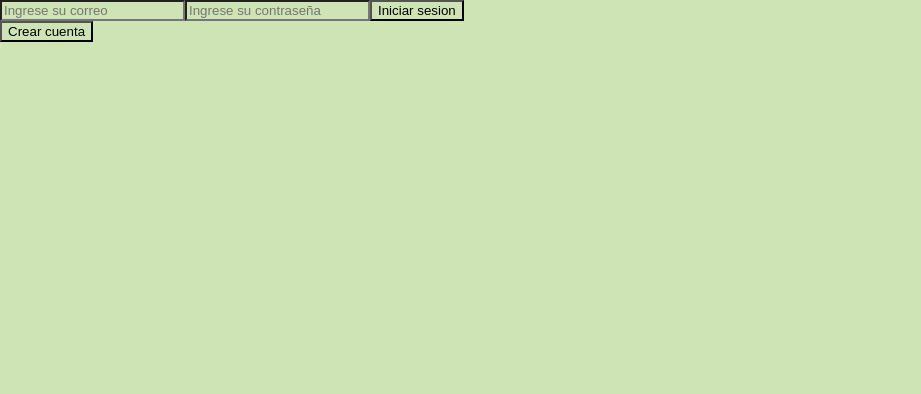
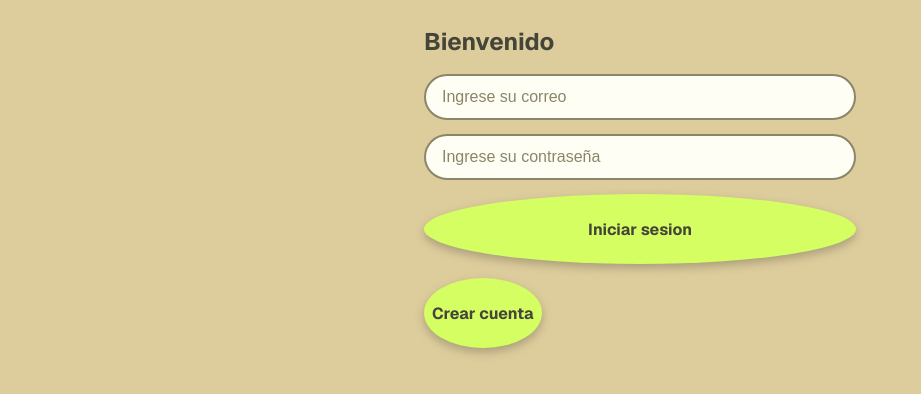
Before and after one commit to PioIX/2026_TPIN2_G05, a Next.js app in the folder frontend/: page / in a window 1280 px wide. Shown: the top 394 px of the page, without its empty margins (0-921 px from the left). Built offline with nearby package versions, Linux system fonts and the light colour scheme.

Commit message:
css y correccion de bugs de ui

```diff
--- a/frontend/src/app/components/Input.js
+++ b/frontend/src/app/components/Input.js
@@ -1,12 +1,19 @@
 
 
-export default function Input({funcion, text, tipo}) {
+export default function Input({funcion, text, tipo, teclado, valor = ""}) {
 
     const update = (event) => {
         funcion(event.target.value)
     }
+
     return(
-        <input type={tipo} onChange={update} placeholder={text}></input>
+        <input
+            type={tipo}
+            onChange={update}
+            onKeyDown={teclado}
+            value={valor}
+            placeholder={text}
+        ></input>
 
     );
 }
--- a/frontend/src/app/globals.css
+++ b/frontend/src/app/globals.css
@@ -1,19 +1,247 @@
+/* ===== Paleta de colores ===== */
+:root {
+  --oscuro: #444439;
+  --medio: #8b8669;
+  --claro: #decd9c;
+  --amarillo: #e5e37d;
+  --verde: #d4fe62;
+}
+
 * {
-  background-color: rgb(206, 228, 181);
-  margin:0;
+  margin: 0;
+  padding: 0;
+  box-sizing: border-box;
 }
-header{
-  background-color: rgb(200, 240, 155);
+
+html,
+body {
+  min-height: 100vh;
+  background-color: var(--claro);
+  color: var(--oscuro);
+  font-family: var(--font-geist-sans), Arial, Helvetica, sans-serif;
+  font-size: 16px;
+  line-height: 1.5;
 }
-.chat{
-  margin-bottom: 10px;
-  margin-left: 30px;
+
+h1, h2, h3, h4 {
+  color: var(--oscuro);
+  font-weight: 700;
+}
+
+p, span, li {
+  color: var(--oscuro);
+}
+
+/* ===== Formularios ===== */
+form,
+.container {
+  display: flex;
+  flex-direction: column;
+  gap: 14px;
+  padding: 24px;
+  max-width: 480px;
+  margin: 0 auto;
+}
+
+input {
+  width: 100%;
+  padding: 12px 16px;
+  border: 2px solid var(--medio);
+  border-radius: 999px;
+  background-color: #fffef5;
+  color: var(--oscuro);
+  font-size: 1rem;
+  outline: none;
+  transition: border-color 0.2s ease, box-shadow 0.2s ease;
+}
+
+input::placeholder {
+  color: var(--medio);
+  opacity: 1;
+}
+
+input:focus {
+  border-color: var(--oscuro);
+  box-shadow: 0 0 0 3px rgba(212, 254, 98, 0.5);
+}
+
+/* ===== Botones circulares con sombra ===== */
+button {
+  cursor: pointer;
+  border: none;
+  font-family: inherit;
+  background-color: var(--verde);
+  color: var(--oscuro);
+  font-weight: 700;
+  font-size: 1rem;
+  border-radius: 50%;
+  min-width: 70px;
+  height: 70px;
+  padding: 8px;
+  box-shadow: 0 4px 10px rgba(68, 68, 57, 0.35);
+  transition: transform 0.15s ease, box-shadow 0.15s ease,
+    background-color 0.15s ease;
+}
+
+button:hover {
+  background-color: var(--amarillo);
+  transform: translateY(-2px);
+  box-shadow: 0 6px 14px rgba(68, 68, 57, 0.4);
+}
+
+button:active {
+  transform: translateY(0);
+  box-shadow: 0 2px 6px rgba(68, 68, 57, 0.35);
+}
+
+/* ===== Imagenes (avatares / previsualizaciones) =====
+   Las imagenes que ingresa el usuario se ajustan solas a un tamanho razonable */
+img {
+  object-fit: cover;
+  border-radius: 50%;
+  border: 2px solid var(--oscuro);
+  background-color: var(--claro);
+}
+
+.avatar,
+.chat img,
+.enviado img,
+.recibido img,
+.recivido img {
+  width: 48px;
+  height: 48px;
+  flex-shrink: 0;
+}
+
+.preview {
+  width: 120px;
+  height: 120px;
+}
+
+/* ===== Lista de chats ===== */
+.chat {
   display: flex;
   align-items: center;
+  gap: 12px;
+  width: min(92vw, 560px);
+  margin: 12px auto;
+  padding: 12px 18px;
+  background-color: var(--amarillo);
+  border-radius: 24px;
+  box-shadow: 0 4px 10px rgba(68, 68, 57, 0.3);
+  text-align: left;
+  min-width: unset;
+  height: auto;
 }
-.chatPre{
-  font-family: Arial, Helvetica, sans-serif;
+
+.chat:hover {
+  background-color: var(--verde);
+}
+
+.chatPre {
   display: flex;
   flex-direction: column;
-  padding-left: 15px;
+  padding-left: 4px;
 }
+
+.chatPre h3 {
+  font-size: 1.05rem;
+}
+
+.chatPre p {
+  font-size: 0.9rem;
+  color: var(--oscuro);
+  opacity: 0.85;
+}
+
+/* ===== Mensajes ===== */
+.mensajes {
+  display: flex;
+  flex-direction: column;
+  gap: 10px;
+  padding: 24px;
+  max-width: 720px;
+  margin: 0 auto;
+}
+
+.enviado,
+.recibido,
+.recivido {
+  display: flex;
+  align-items: center;
+  gap: 10px;
+  max-width: 75%;
+  padding: 10px 14px;
+  border-radius: 18px;
+  box-shadow: 0 2px 8px rgba(68, 68, 57, 0.25);
+  word-break: break-word;
+}
+
+.enviado {
+  align-self: flex-end;
+  background-color: var(--verde);
+}
+
+.recibido,
+.recivido {
+  align-self: flex-start;
+  background-color: #fffef5;
+  border: 1px solid var(--medio);
+}
+
+/* ===== Barra de entrada del chat ===== */
+.barraEntrada {
+  position: sticky;
+  bottom: 0;
+  display: flex;
+  align-items: center;
+  gap: 12px;
+  padding: 14px 20px;
+  background-color: var(--claro);
+  border-top: 2px solid var(--medio);
+  max-width: 720px;
+  margin: 0 auto;
+  width: 100%;
+}
+
+.barraEntrada input {
+  flex: 1;
+}
+
+/* ===== Popup ===== */
+.popup-content {
+  background: #fffef5;
+  border: 2px solid var(--oscuro);
+  border-radius: 16px;
+  padding: 24px;
+  width: min(90vw, 460px);
+  margin: auto;
+  display: flex;
+  flex-direction: column;
+  gap: 12px;
+  box-shadow: 0 10px 30px rgba(68, 68, 57, 0.4);
+}
+
+.popup-overlay {
+  background: rgba(68, 68, 57, 0.55);
+}
+
+.popup-content ul {
+  list-style: none;
+  padding-left: 4px;
+}
+
+/* ===== Enlaces y utilidades ===== */
+a {
+  color: var(--oscuro);
+  font-weight: 600;
+}
+
+.error {
+  color: #7a1f1f;
+  background-color: #ffd9d0;
+  border: 1px solid #7a1f1f;
+  border-radius: 10px;
+  padding: 10px 14px;
+  font-weight: 600;
+}
--- a/frontend/src/app/page.js
+++ b/frontend/src/app/page.js
@@ -91,8 +91,11 @@ export default function Home() {
   }
 
 
+  const fotoValida = typeof foto === "string" && foto.trim() !== "";
+
   return (
-    <div>
+    <div className="container">
+      <h2>Bienvenido</h2>
       <Input tipo="text" funcion={setCorreo} text="Ingrese su correo"></Input>
       <Input tipo="password" funcion={setContra} text="Ingrese su contraseña"></Input>
 
@@ -107,11 +110,11 @@ export default function Home() {
 
         {mostrarRegistro &&
 
-          <div>
+          <div className="container">
 
             <Input tipo="text" funcion={setUsuario} text="Ingrese su usuario"></Input>
             <Input tipo="text" funcion={setFoto} text="Url de tu imagen"></Input>
-            <img src={foto}></img>
+            {fotoValida && <img className="preview" src={foto} alt="Vista previa de tu imagen"></img>}
             <Boton funcion={registrar} text="Registrarse"></Boton>
 
           </div>
```
Also changed, not shown: frontend/src/app/chat/page.js (+33 -5 lines), frontend/src/app/components/ChatItem.js (+5 -3 lines), frontend/src/app/components/Message.js (+7 -5 lines), frontend/src/app/menuDeChats/page.js (+14 -3 lines), 2 other files (tests, documents, lock files or other folders).
